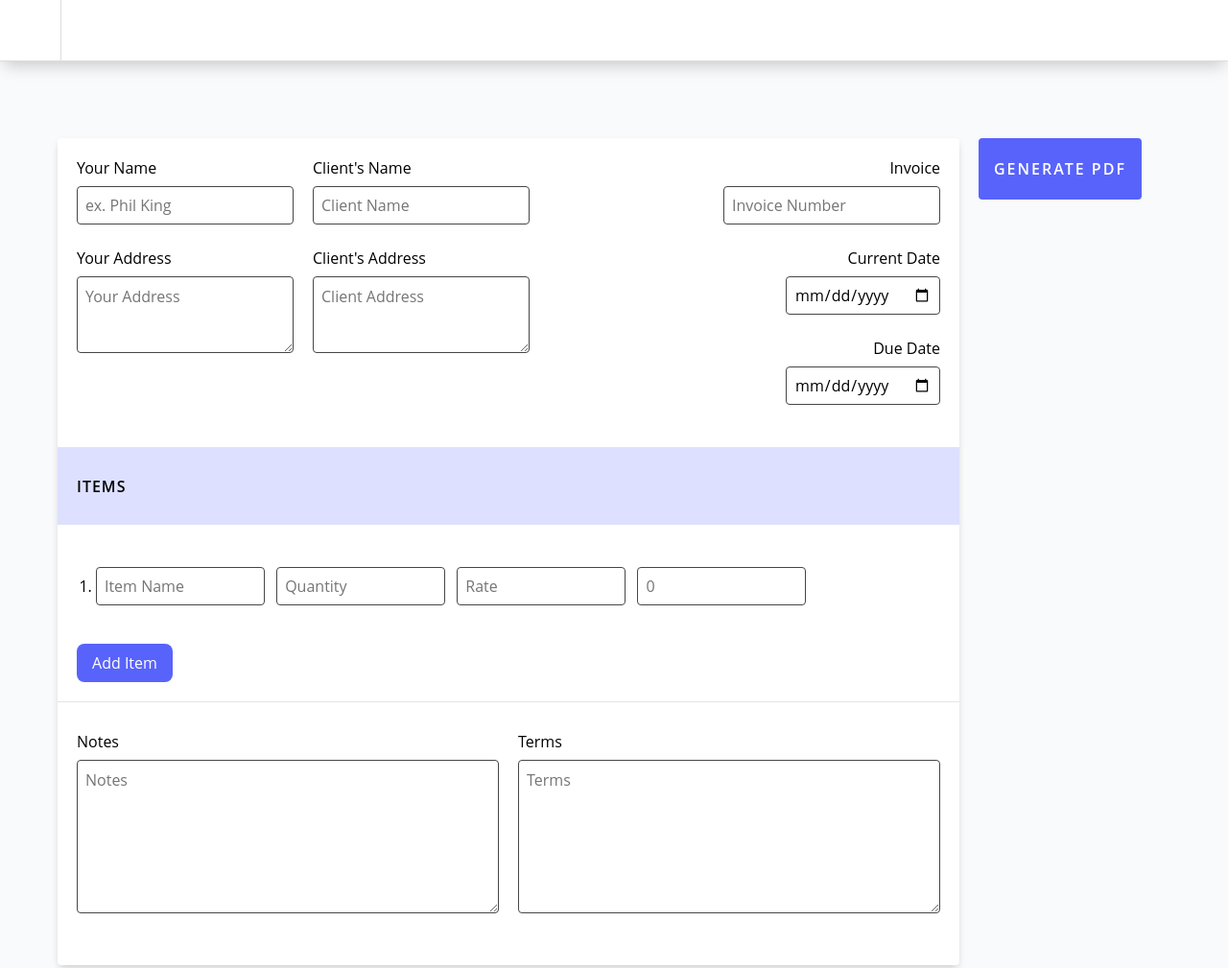
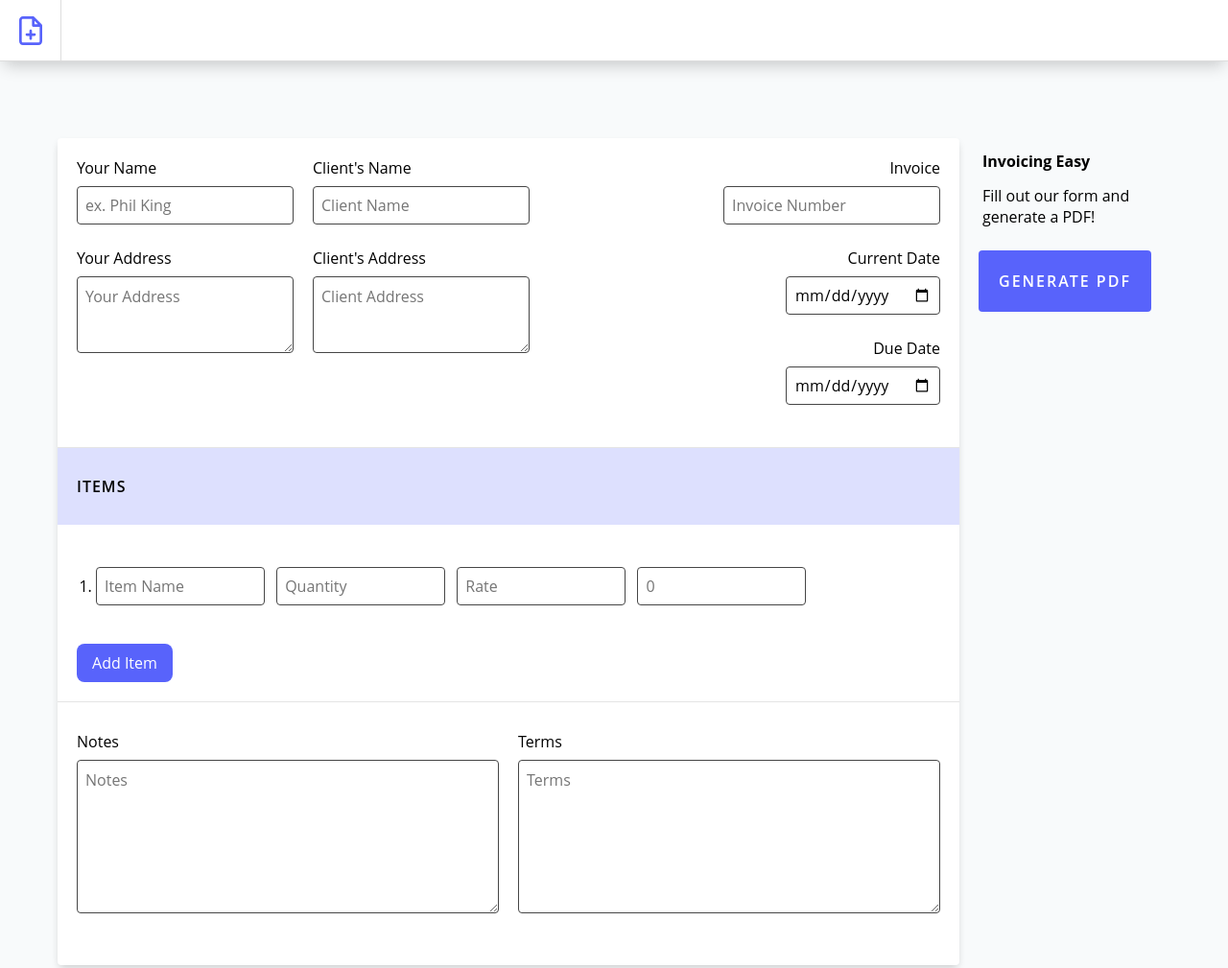
Before and after one commit to arixking/invoicingApp, a plain HTML site: page index.html in a window 1280 px wide. Shown: the top 1009 px of the page at 96% size. Drawn offline with nearby package versions, Linux system fonts and the light colour scheme.

Commit message:
Add logo, sidebar content

```diff
--- a/index.html
+++ b/index.html
@@ -10,6 +10,7 @@
       <nav>
         <div class="logo_container">
           <!-- Insert Logo -->
+          <img src="images/logo_blue.svg" class="nav-logo" alt="">
         </div>
         <div class="links_container">
           <!-- Insert Additional Links -->
@@ -86,6 +87,10 @@
       </div>
       <div class="generator_info">
         <div class="info-contents">
+          <div class="content_frame">
+            <h1>Invoicing Easy</h1>
+            <p>Fill out our form and generate a PDF!</p>
+          </div>
           <button type="button" name="button" class="primary-CTA">GENERATE PDF</button>
         </div>
       </div>
--- a/js/invoice-calc.js
+++ b/js/invoice-calc.js
@@ -2,8 +2,8 @@
 var itemCount = 0
 
 function calculate() {
-  var resources = document.getElementById('itemQuantity').value;
-  var minutes = document.getElementById('itemRate').value;
+  var resources = document.getElementById("itemQuantity").value;
+  var minutes = document.getElementById("itemRate").value;
   document.getElementById('itemTotal').value = parseInt(resources)*parseInt(minutes);
 }
 
--- a/style.css
+++ b/style.css
@@ -45,6 +45,14 @@ ol {
   height: 64px;
   width: 64px;
   border-right: solid 1px #ddd;
+  display: flex;
+  flex-direction: column;
+  justify-content: center;
+  align-items: center;
+}
+
+.nav-logo {
+  width: 24px;
 }
 
 /* Form Styles */
@@ -190,3 +198,7 @@ ol {
   margin: 8px 0px 24px 0px;
   line-height: 24px;
 }
+
+.content_frame {
+  margin: 0px 4px 24px 4px;
+}
```
Also changed, not shown: images/logo_blue.svg (added).
